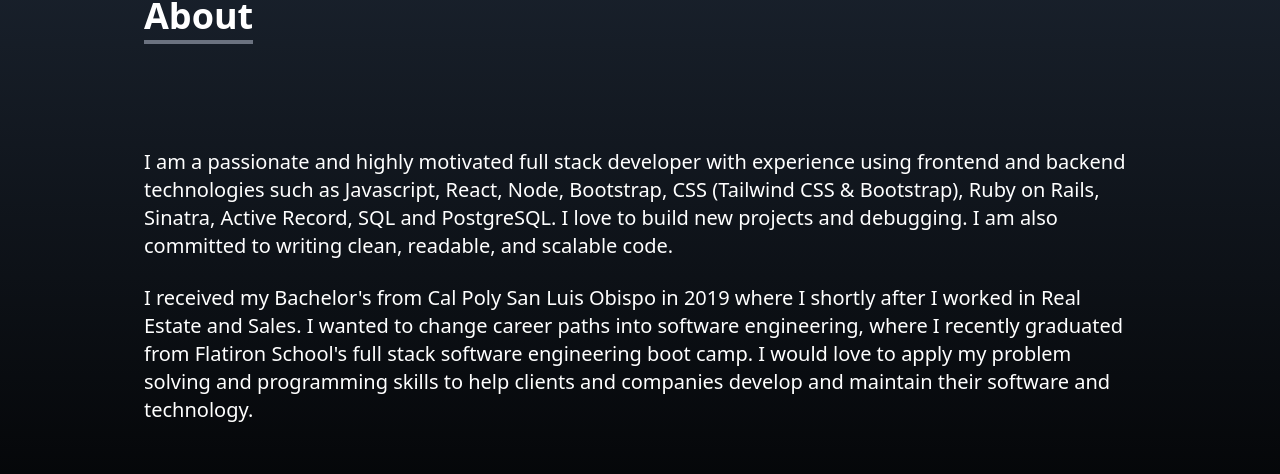
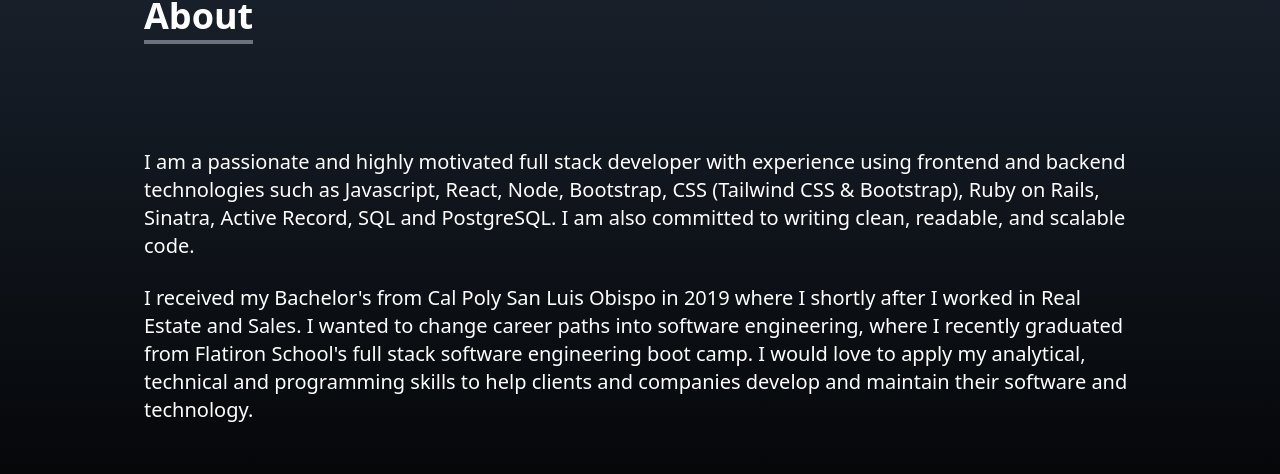
Before and after one commit to JoeyFaris/portfolio-project, a React (Create React App) app: page / in a window 1280 px wide. Shown: the part 990-1464 px from the top of the page. Built offline with nearby package versions, Linux system fonts and the light colour scheme.

Commit message:
about edits

```diff
--- a/src/components/About.jsx
+++ b/src/components/About.jsx
@@ -8,12 +8,12 @@
                 <p className='text-4xl font-bold inline border-b-4 border-gray-500'>About</p>
             </div>
                 <p className='text-xl mt-20'>
-                I am a passionate and highly motivated full stack developer with experience using frontend and backend technologies such as Javascript, React, Node, Bootstrap, CSS (Tailwind CSS & Bootstrap), Ruby on Rails, Sinatra, Active Record, SQL and PostgreSQL. I love to build new projects and debugging. I am also committed to writing clean, readable, and scalable code.
+                I am a passionate and highly motivated full stack developer with experience using frontend and backend technologies such as Javascript, React, Node, Bootstrap, CSS (Tailwind CSS & Bootstrap), Ruby on Rails, Sinatra, Active Record, SQL and PostgreSQL. I am also committed to writing clean, readable, and scalable code.
                 </p>
                 <br />
 
                 <p className='text-xl'>
-                I received my Bachelor's from Cal Poly San Luis Obispo in 2019 where I shortly after I worked in Real Estate and Sales. I wanted to change career paths into software engineering, where I recently graduated from Flatiron School's full stack software engineering boot camp. I would love to apply my problem solving and programming skills to help clients and companies develop and maintain their software and technology.</p>
+                I received my Bachelor's from Cal Poly San Luis Obispo in 2019 where I shortly after I worked in Real Estate and Sales. I wanted to change career paths into software engineering, where I recently graduated from Flatiron School's full stack software engineering boot camp. I would love to apply my analytical, technical and programming skills to help clients and companies develop and maintain their software and technology.</p>
         </div>
     </div>
   )
```
